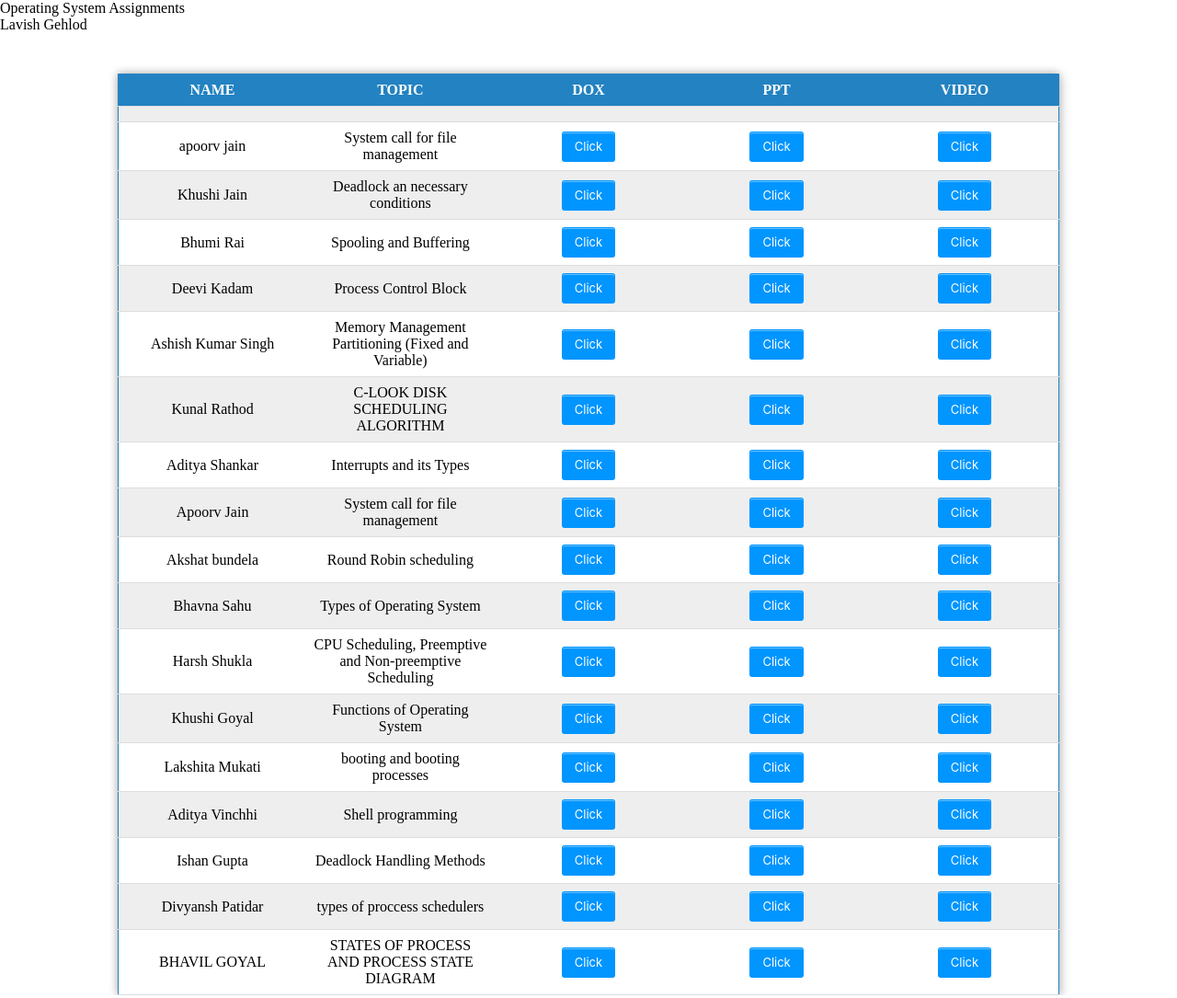
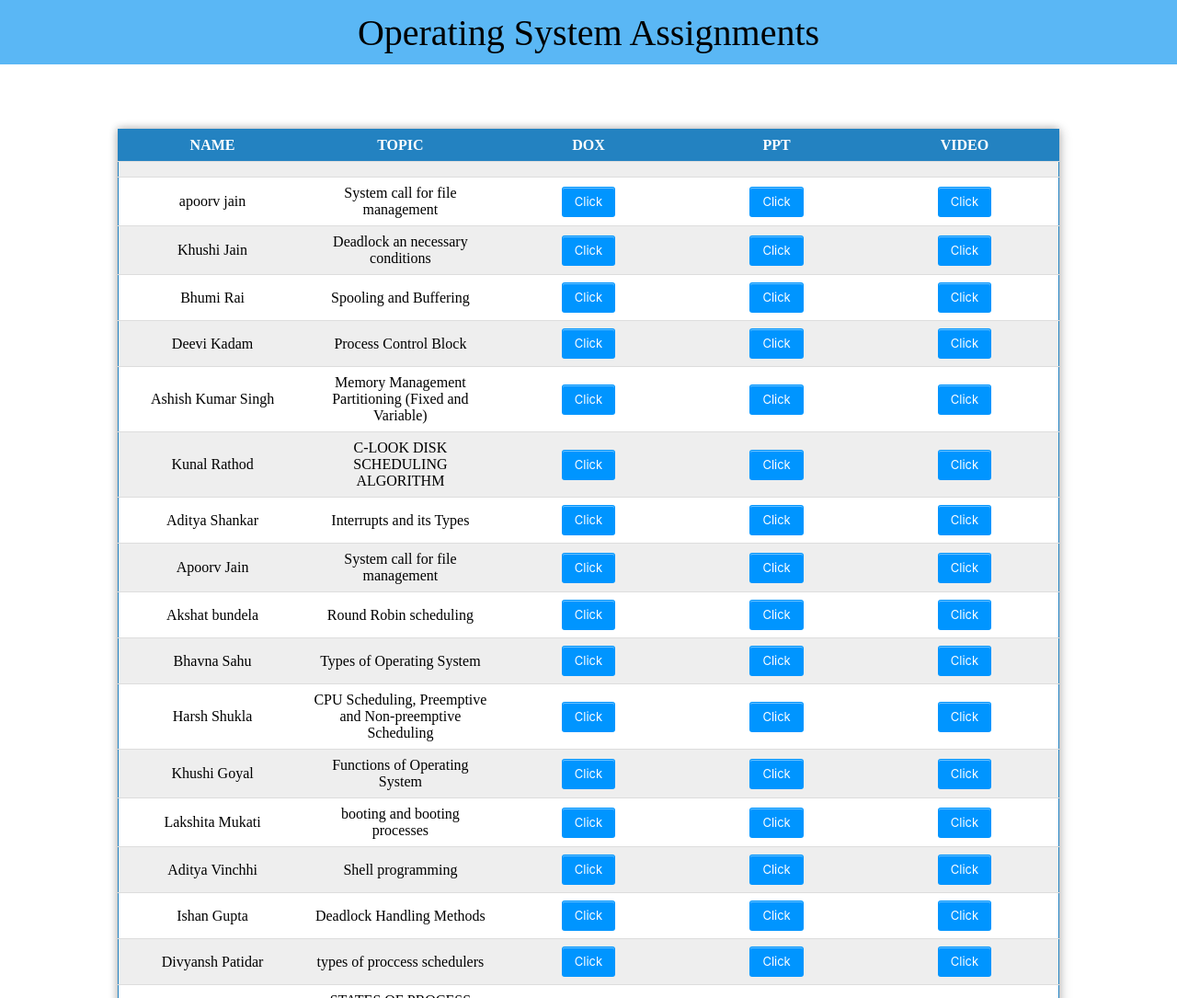
Before and after one commit to divyanshpatidar85/OS, a plain HTML site: page index.html in a window 1280 px wide. Shown: the top 1085 px of the page at 92% size. Drawn offline with Linux system fonts and the light colour scheme.

Commit message:
Update style.css
header , footer

```diff
--- a/style.css
+++ b/style.css
@@ -3,8 +3,21 @@
   padding: 0;
   outline: 0;
 }
-
+body{
+  display: flex;
+  flex-direction: column;
+}
+header{
+  background-color: #5ab7f5;
+  height: 70px;
+  font-size: 2.5rem;
+  display: flex;
+  justify-content: center;
+  align-items: center;
+}
 table {
+  /* border: 2px solid red; */
+  margin-top: 60px;
   position: absolute;
   top: 10%;
   bottom: 10%;
@@ -16,6 +29,7 @@
   text-align: center;
   border-collapse: collapse;
   table-layout: fixed;
+  /* margin-bottom: 500px; */
 }
 
 th {
@@ -37,7 +51,7 @@
 transform: scale(1.01);
 box-shadow: 2px 2px 12px rgba(0, 0, 0, 0.2), -1px -1px 8px rgba(0, 0, 0, 0.2);
 }
-  /* Media query for smaller screens */
+/* Media query for smaller screens  */
 @media screen and (max-width: 600px) {
   table {
     width: 100%;
@@ -105,3 +119,15 @@
 background-color: #0064bd;
 box-shadow: none;
 }
+footer{
+  background: rgb(192, 190, 190);
+  height: 30px;
+  position: absolute;
+  bottom: -75%;
+  width: 98.8vw;
+  flex-shrink: 0;
+}
+.foot{
+  padding: 6px 0;
+  text-align: center;
+}
```
Lines whose indentation alone changed are shown as unchanged.
